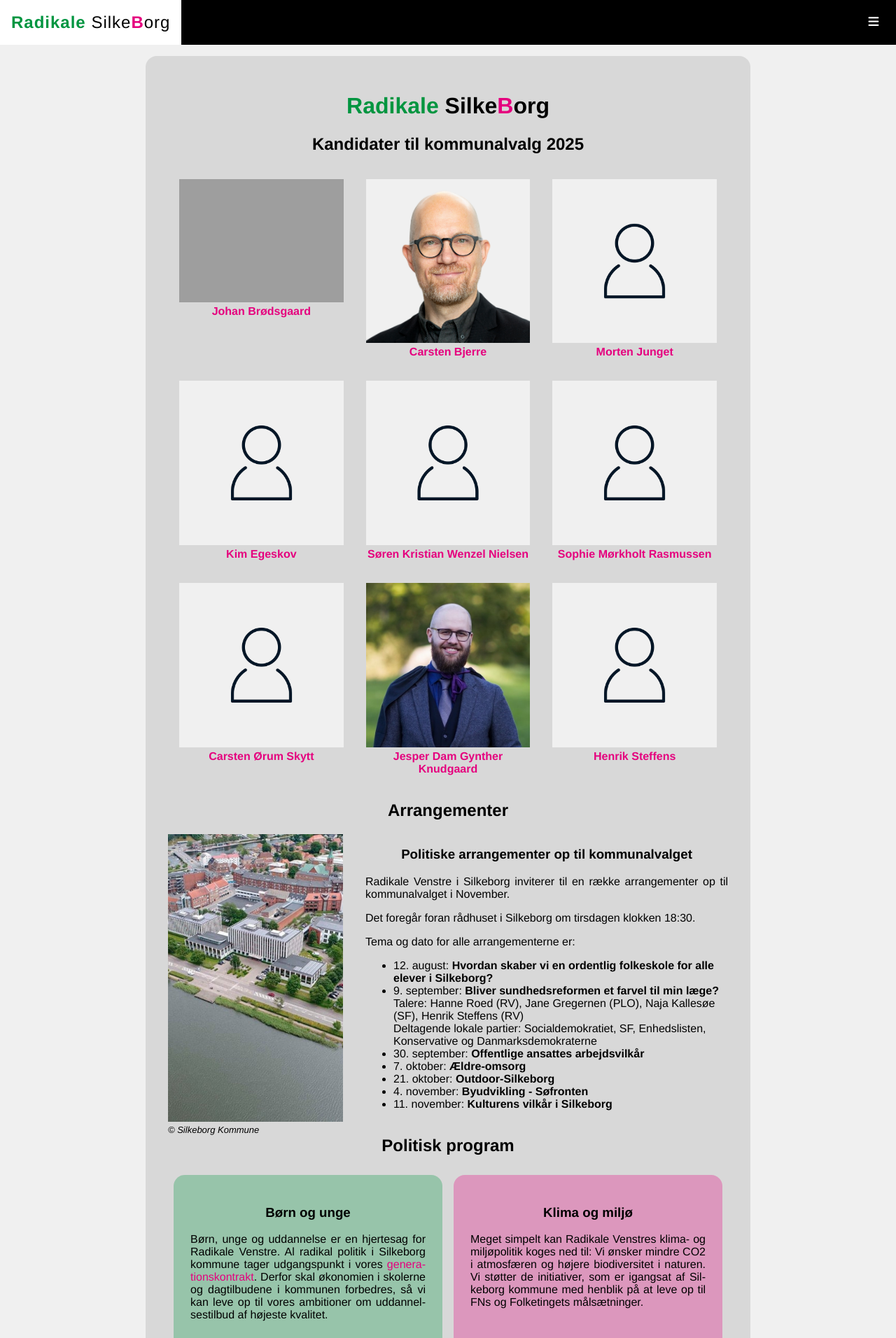
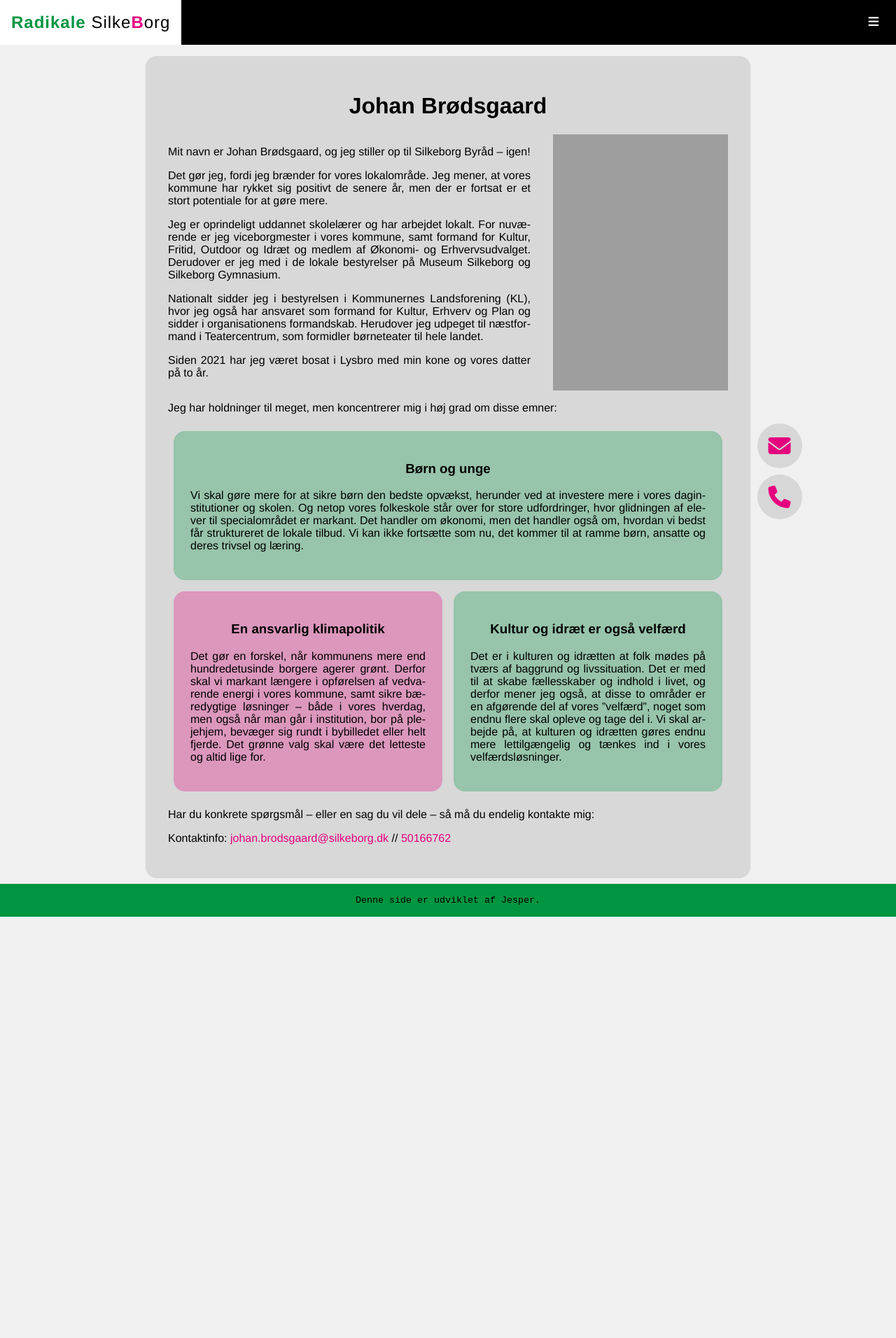
Before and after one commit to DraagDunk/radikalesilkeborg.dk, a PHP site: page /johan-broedsgaard/index.php in a window 1280 px wide. Shown: the top 1912 px of the page at 70% size. After the commit the page ends 1310 px from the top, so only its background shows below. Run offline with PHP 8.4, Linux system fonts and the light colour scheme; grey boxes are pictures that could not be loaded.

Commit message:
Tilføj Johans side

```diff
--- a/index.php
+++ b/index.php
@@ -17,7 +17,7 @@
         <h2 id="kv25">Kandidater til kommunalvalg 2025</h2>
 
         <div class="card-grid">
-            <a class="card">
+            <a class="card" href="/johan-broedsgaard">
                 <img src="johan-broedsgaard/IMG_7521.jpeg" alt="">
                 <h4>Johan Brødsgaard</h4>
             </a>
--- /dev/null
+++ b/johan-broedsgaard/index.php
@@ -0,0 +1,81 @@
+<?php
+    $title = "Johan Brødsgaard";
+    include("../header.php");
+?>
+<body>
+
+<?php
+    include("../navigation.php");
+?>
+
+<div class="page">
+    <div class="content">
+
+        <h1 id="home">Johan Brødsgaard</h1>
+
+        <div class="about-section">
+            <div class="image-container">
+                <img src="/johan-broedsgaard/IMG_7521.jpeg" alt="Billede af Johan">
+            </div>
+
+            <div class="info-box">
+
+                <p>Mit navn er Johan Brødsgaard, og jeg stiller op til Silkeborg Byråd – igen!</p>
+
+                <p>Det gør jeg, fordi jeg brænder for vores lokalområde. Jeg mener, at vores kommune har rykket sig positivt de senere år, men der er fortsat er et stort potentiale for at gøre mere.</p>
+
+                <p>Jeg er oprindeligt uddannet skolelærer og har arbejdet lokalt. For nuværende er jeg viceborgmester i vores kommune, samt formand for Kultur, Fritid, Outdoor og Idræt og medlem af Økonomi- og Erhvervsudvalget. Derudover er jeg med i de lokale bestyrelser på Museum Silkeborg og Silkeborg Gymnasium.</p>
+
+                <p>Nationalt sidder jeg i bestyrelsen i Kommunernes Landsforening (KL), hvor jeg også har ansvaret som formand for Kultur, Erhverv og Plan og sidder i organisationens formandskab. Herudover jeg udpeget til næstformand i Teatercentrum, som formidler børneteater til hele landet.</p>
+
+                <p>Siden 2021 har jeg været bosat i Lysbro med min kone og vores datter på to år.</p>
+
+            </div>
+        </div>
+
+        <p>Jeg har holdninger til meget, men koncentrerer mig i høj grad om disse emner:</p>
+
+        <div class="policy-grid">
+
+            <div class="big policy">
+                <h3 id="boern_og_unge">Børn og unge</h3>
+
+                <p>Vi skal gøre mere for at sikre børn den bedste opvækst, herunder ved at investere mere i vores daginstitutioner og skolen. Og netop vores folkeskole står over for store udfordringer, hvor glidningen af elever til specialområdet er markant. Det handler om økonomi, men det handler også om, hvordan vi bedst får struktureret de lokale tilbud. Vi kan ikke fortsætte som nu, det kommer til at ramme børn, ansatte og deres trivsel og læring.</p>
+            </div>
+
+            <div class="policy">
+
+                <h3 id="klima">En ansvarlig klimapolitik</h3>
+
+                <p>Det gør en forskel, når kommunens mere end hundredetusinde borgere agerer grønt. Derfor skal vi markant længere i opførelsen af vedvarende energi i vores kommune, samt sikre bæredygtige løsninger – både i vores hverdag, men også når man går i institution, bor på plejehjem, bevæger sig rundt i bybilledet eller helt fjerde. Det grønne valg skal være det letteste og altid lige for.</p>
+
+            </div>
+
+            <div class="policy">
+
+                <h3 id="kultur_og_idraet">Kultur og idræt er også velfærd</h3>
+
+                <p>Det er i kulturen og idrætten at folk mødes på tværs af baggrund og livssituation. Det er med til at skabe fællesskaber og indhold i livet, og derfor mener jeg også, at disse to områder er en afgørende del af vores ”velfærd”, noget som endnu flere skal opleve og tage del i. Vi skal arbejde på, at kulturen og idrætten gøres endnu mere lettilgængelig og tænkes ind i vores velfærdsløsninger.</p>
+
+            </div>
+
+        </div>
+
+        <p>Har du konkrete spørgsmål – eller en sag du vil dele – så må du endelig kontakte mig:</p>
+
+        <p>Kontaktinfo: <a href="mailto:johan.brodsgaard@silkeborg.dk">johan.brodsgaard@silkeborg.dk</a> // <a href="tel:+4550166762">50166762</a></p>
+
+        <div class="social-media-buttons">
+            <a href="mailto:johan.brodsgaard@silkeborg.dk" class="sm-icon fa fa-envelope"></a>
+            <a href="tel:+4550166762" class="sm-icon fa fa-phone"></a>
+        </div>
+    </div>
+</div>
+
+<?php
+    include("../footer.php");
+?>
+
+
+</body>
+</html>
```
